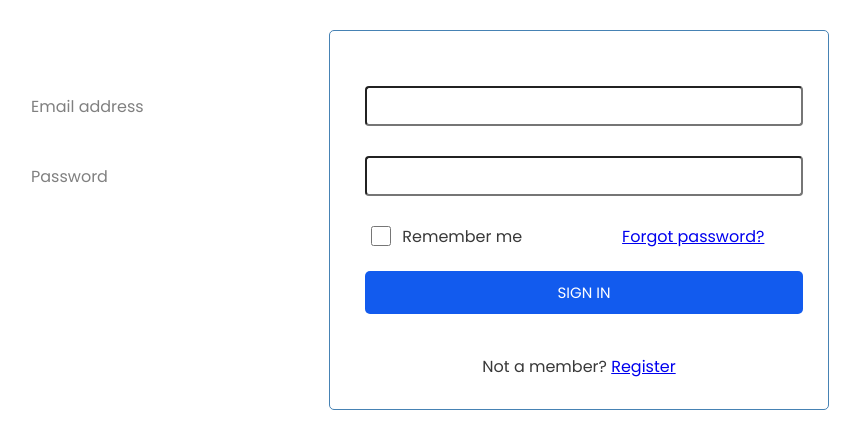
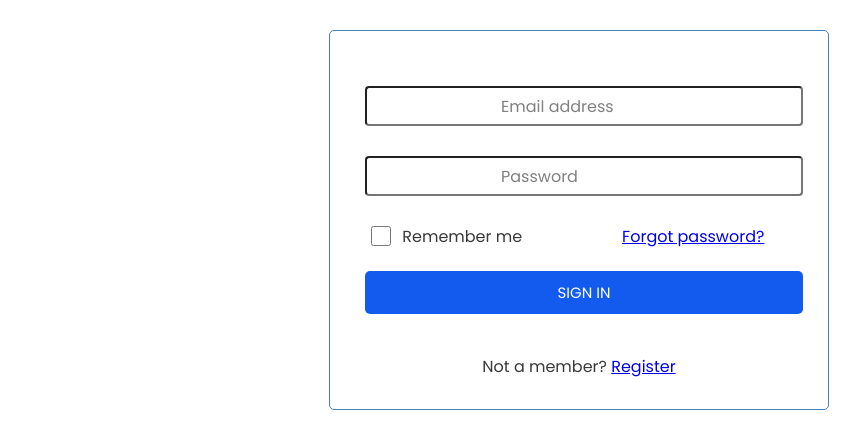
Before and after one commit to OlhaYarosh1/Login-Page, a React (Create React App) app: page / in a window 1280 px wide. Shown: the top 448 px of the page, without its empty margins (61-921 px from the left). Built offline with nearby package versions, Linux system fonts and the light colour scheme.

Commit message:
Moved labels.

```diff
--- a/src/index.css
+++ b/src/index.css
@@ -57,14 +57,12 @@ body {
 
 .form-control :focus~ .email {
   top: 73px;
-  background-color: #fff;
   color: #125bee;
   font-size: 14px;
 }
 
 .form-control :focus~ .password {
   top: 145px;
-  background-color: #fff;
   color: #125bee;
   font-size: 14px;
 }
@@ -78,7 +76,7 @@ body {
   position: absolute;
   top: 94px;
   color: grey;
-  left: 90px;
+  left: 560px;
   transition: top 0.25s ease-in,
   font-size 0.25s ease-in;
   padding: 0 2px;
@@ -89,7 +87,7 @@ body {
   position: absolute;
   top: 164px;
   color: grey;
-  left: 90px;
+  left: 560px;
   transition: top 0.25s ease-in,
   font-size 0.25s ease-in;
   padding: 0 2px;
@@ -102,6 +100,10 @@ body {
   padding: 3px 7px;
   font-size: 17px;
   border-radius: 4px;
+}
+
+.form-control .topEmail {
+
 }
 
 .form-control-check {
```
